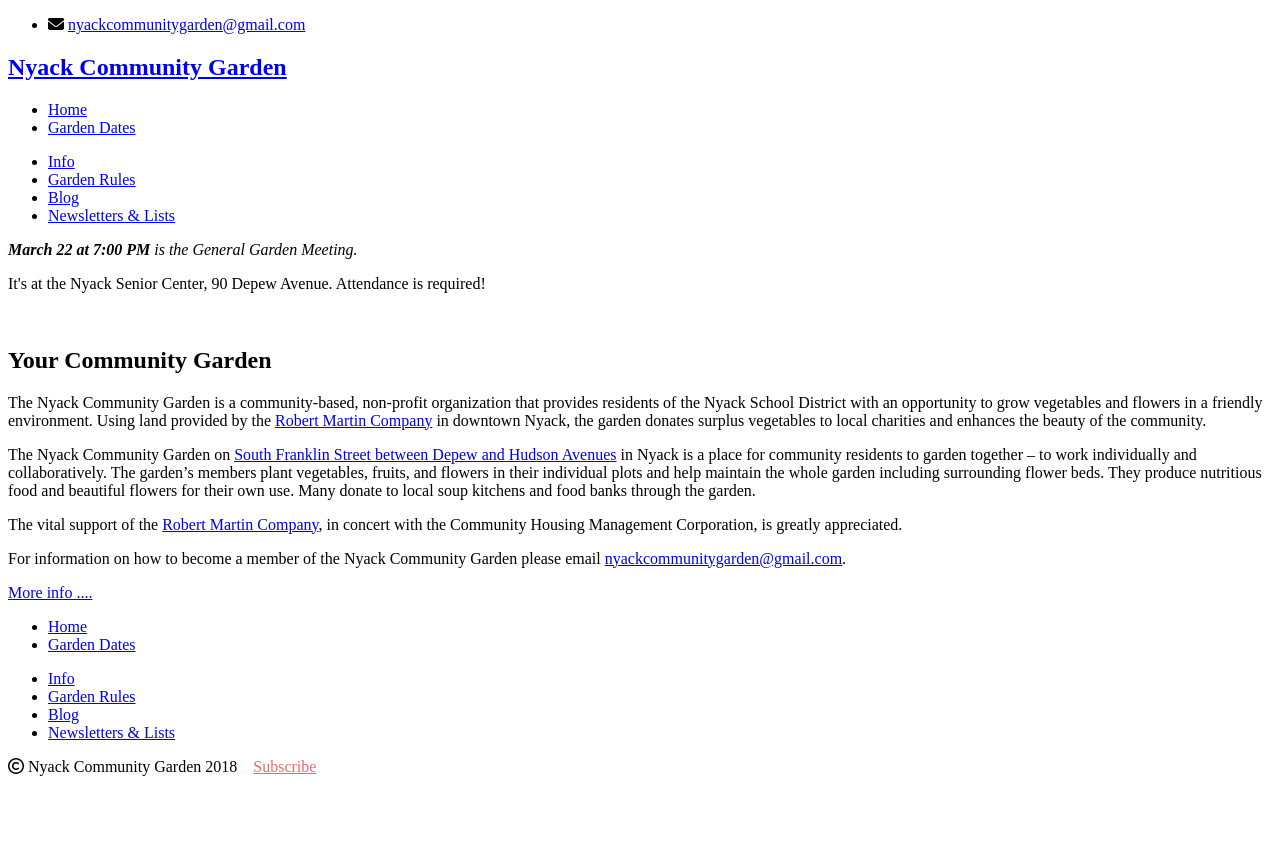
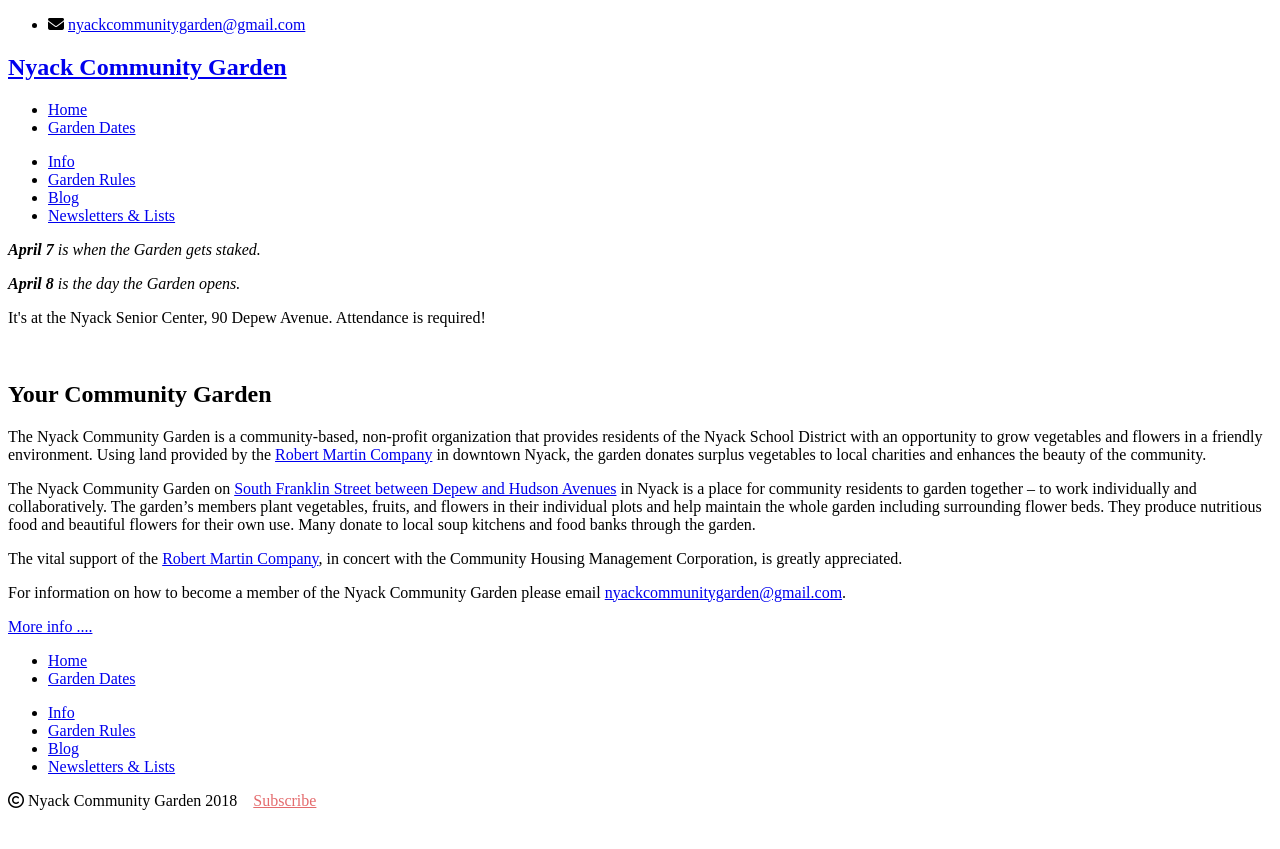
Before and after one commit to bosborne/nyackcommunitygarden, a Jekyll site: the page built from index.html, in a window 1280 px wide. Shown: the top 849 px of the page. Built offline with Jekyll 4.4.1, drawn with Linux system fonts in a browser that asks for light colours; nearby versions of some CDN libraries; library files that are not in the unit come from our copies.

Commit message:
Update with next dates

```diff
--- a/_layouts/default.html
+++ b/_layouts/default.html
@@ -18,7 +18,10 @@
     <div class="content">
       <div class="container">
         <div class="bannerbox">
-          <i><b>March 22 at 7:00 PM</b> is the General Garden Meeting.</i>
+          <i><b>April 7</b> is when the Garden gets staked.</i>
+        </p>
+        <p>
+          <i><b>April 8</b> is the day the Garden opens.</i>
         </p>
         <p>
         It's at the Nyack Senior Center, 90 Depew Avenue. Attendance is required!</p>
```
Lines whose indentation alone changed are shown as unchanged.
